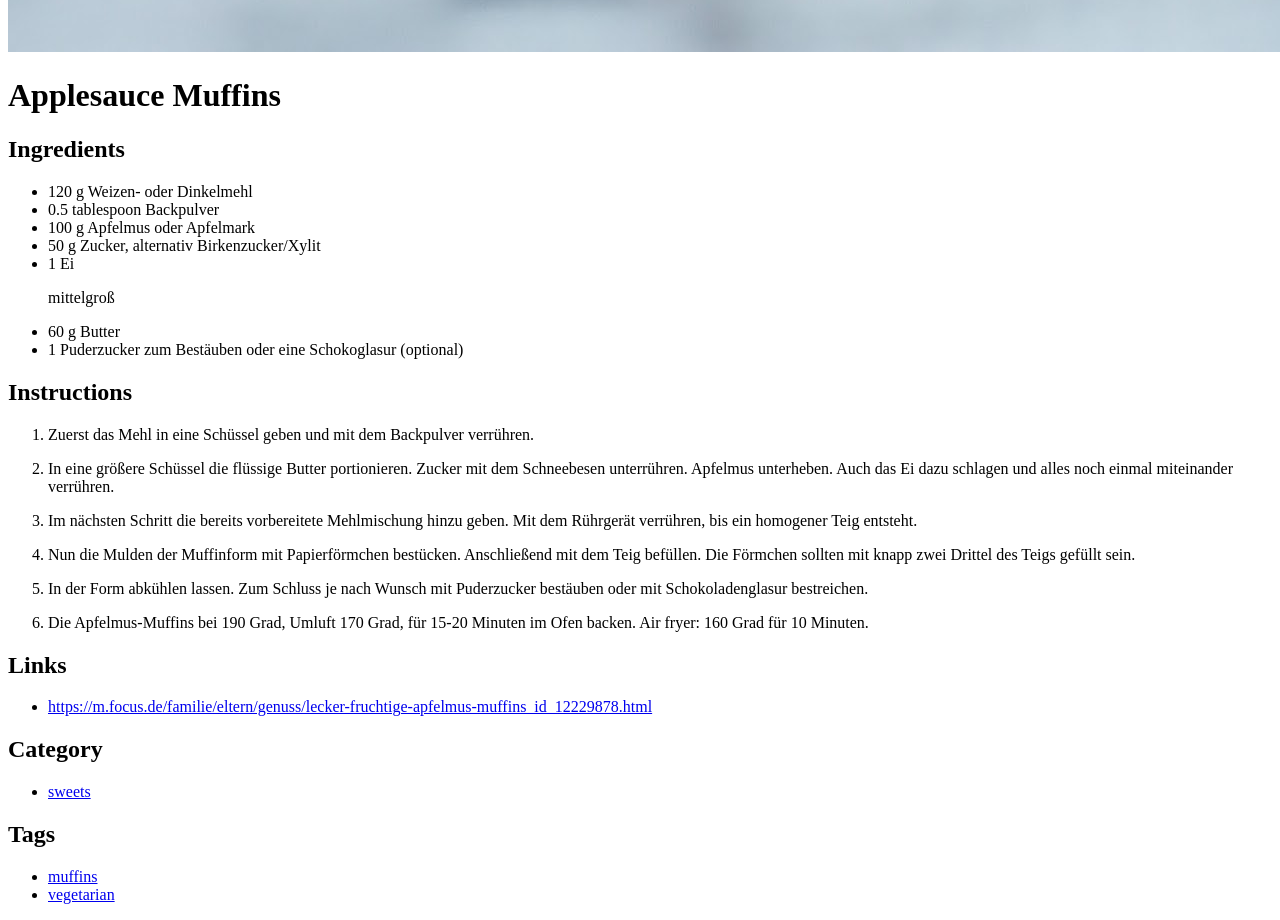
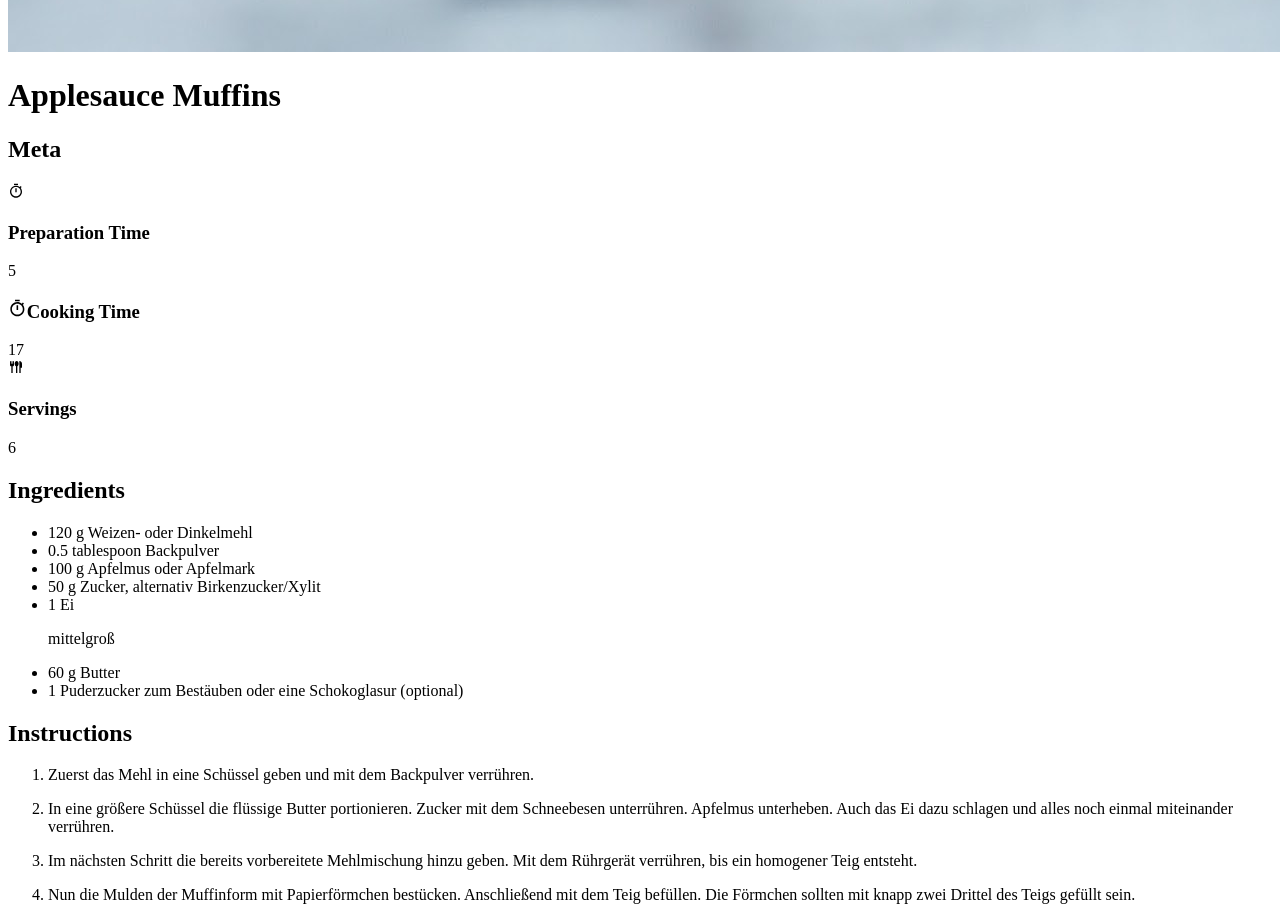
Before and after one commit to absolutholz-org/de.absolutholz.recipes, a Next.js app: page /recipes/applesauce-muffins in a window 1280 px wide. Shown: the part 2060-2980 px from the top of the page. Built offline with nearby package versions, Linux system fonts and the light colour scheme.

Commit message:
add recipe for Feta-Röllchen

```diff
--- a/src/components/Icon/Icon.tsx
+++ b/src/components/Icon/Icon.tsx
@@ -72,5 +72,19 @@ export function Icon({ src, label }: IIcon): JSX.Element {
           ></path>
         </IconSvgBase>
       );
+    case "timer":
+      return (
+        <IconSvgBase label={label}>
+          {/* https://mui.com/material-ui/material-icons/?query=dessert&selected=TimerOutlined */}
+          <path d="M15 1H9v2h6zm-4 13h2V8h-2zm8.03-6.61 1.42-1.42c-.43-.51-.9-.99-1.41-1.41l-1.42 1.42C16.07 4.74 14.12 4 12 4c-4.97 0-9 4.03-9 9s4.02 9 9 9 9-4.03 9-9c0-2.12-.74-4.07-1.97-5.61M12 20c-3.87 0-7-3.13-7-7s3.13-7 7-7 7 3.13 7 7-3.13 7-7 7"></path>{" "}
+        </IconSvgBase>
+      );
+    case "flatware":
+      return (
+        <IconSvgBase label={label}>
+          {/* https://mui.com/material-ui/material-icons/?query=dessert&selected=Flatware */}
+          <path d="M16 7.08c0 1.77-.84 3.25-2 3.82V21h-2V10.9c-1.16-.57-2-2.05-2-3.82C10.01 4.83 11.35 3 13 3c1.66 0 3 1.83 3 4.08M17 3v18h2v-8h2V7c0-1.76-1.24-4-4-4M8.28 3c-.4 0-.72.32-.72.72V7h-.84V3.72C6.72 3.32 6.4 3 6 3s-.72.32-.72.72V7h-.84V3.72c0-.4-.32-.72-.72-.72S3 3.32 3 3.72V9c0 1.1.9 2 2 2v10h2V11c1.1 0 2-.9 2-2V3.72c0-.4-.32-.72-.72-.72"></path>{" "}
+        </IconSvgBase>
+      );
   }
 }
--- a/src/components/Icon/Icon.types.ts
+++ b/src/components/Icon/Icon.types.ts
@@ -1,10 +1,13 @@
+// https://mui.com/material-ui/material-icons/
 export type Icon =
   | "clock"
   | "utensils"
   | "home"
   | "drink"
   | "icecream"
-  | "burger";
+  | "burger"
+  | "timer"
+  | "flatware";
 
 export type IIcon = {
   src: Icon;
--- a/src/pages/recipes/[slug].tsx
+++ b/src/pages/recipes/[slug].tsx
@@ -10,6 +10,7 @@ import { ParsedUrlQuery } from "querystring";
 import Markdown from "react-markdown";
 import { getCategoryColors } from "..";
 import { PageContainer } from "@/components/PageContainer";
+import { Icon } from "@/components/Icon";
 
 interface Params extends ParsedUrlQuery {
   slug: string;
@@ -50,6 +51,38 @@ export default function Page({ recipe }: { recipe: Recipe }) {
               <>
                 <SectionHeadline text="Description" />
                 <Markdown>{recipe.description}</Markdown>
+              </>
+            )}
+
+            {(recipe.prep_time || recipe.cook_time || recipe.servings) && (
+              <>
+                <SectionHeadline text="Meta" />
+
+                {recipe.prep_time && (
+                  <>
+                    <Icon src="timer" />
+                    <h3>Preparation Time</h3>
+                    <div>{recipe.prep_time}</div>
+                  </>
+                )}
+
+                {recipe.cook_time && (
+                  <>
+                    <h3>
+                      <Icon src="timer" />
+                      Cooking Time
+                    </h3>
+                    <div>{recipe.cook_time}</div>
+                  </>
+                )}
+
+                {recipe.servings && (
+                  <>
+                    <Icon src="flatware" />
+                    <h3>Servings</h3>
+                    <div>{recipe.servings}</div>
+                  </>
+                )}
               </>
             )}
 
```
Also changed, not shown: src/app/data/feta-roellchen.json (added, +60 -0 lines), public/images/recipes/feta-roellchen.jpg (added).
